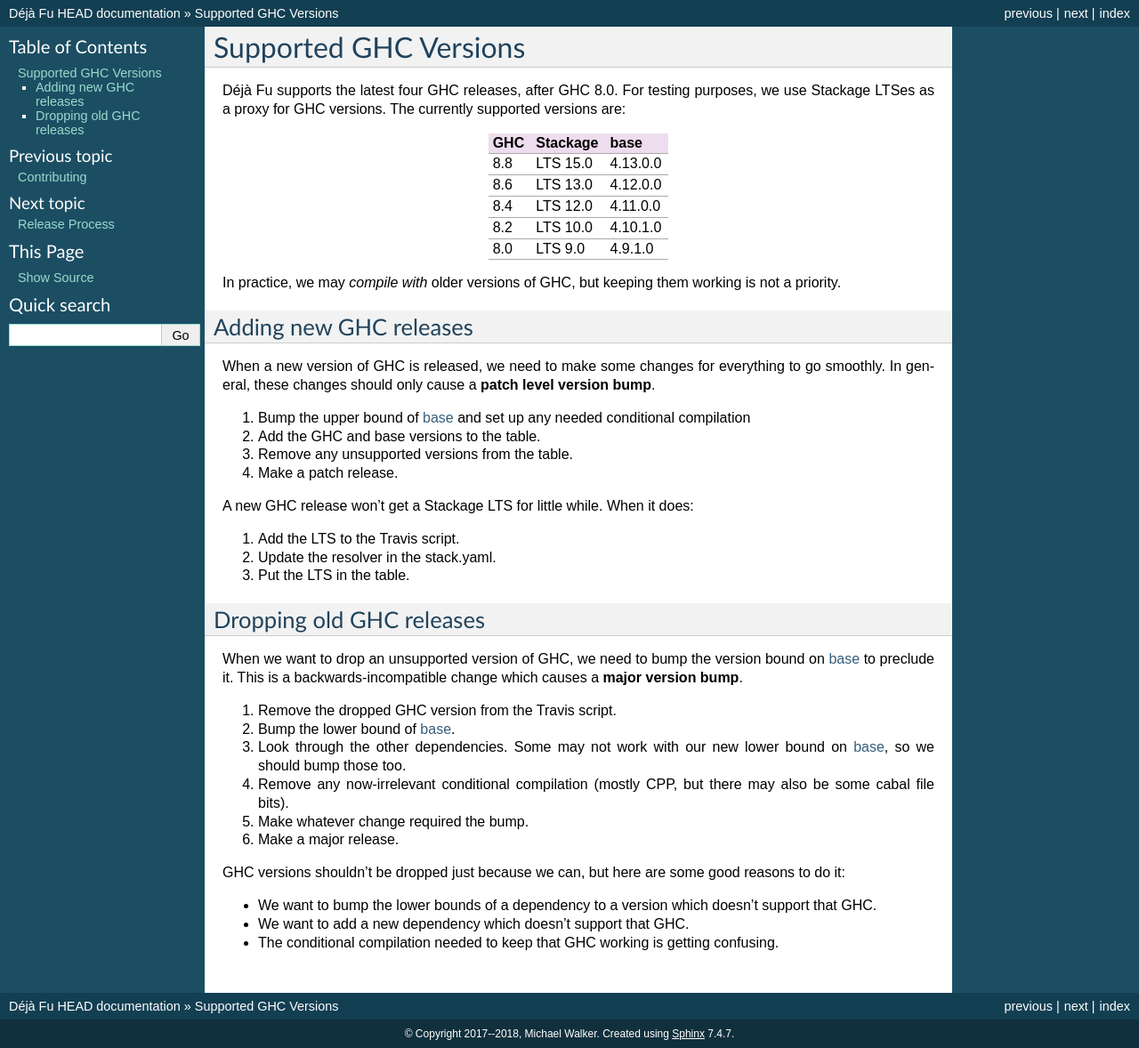
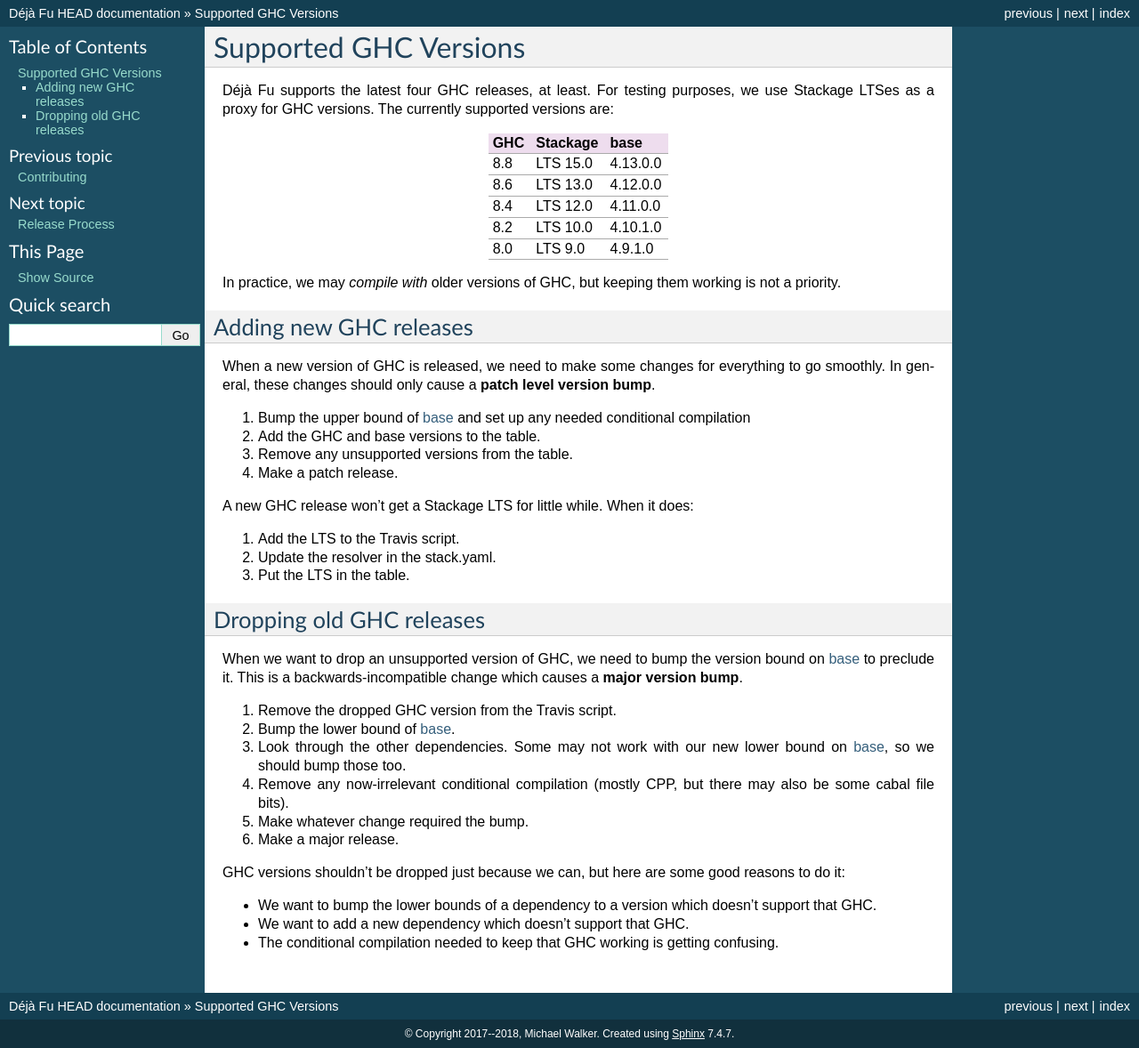
Before and after one commit to barrucadu/dejafu, a Sphinx documentation site: the page built from doc/ghc.rst, in a window 1280 px wide. Shown: the whole page at 89% size. Built offline with Sphinx 7.4.7, drawn with Linux system fonts in a browser that asks for light colours.

Commit message:
Reword supported versions paragraph
The window of support is now entirely after GHC 8.

```diff
--- a/doc/ghc.rst
+++ b/doc/ghc.rst
@@ -1,9 +1,9 @@
 Supported GHC Versions
 ======================
 
-Déjà Fu supports the latest four GHC releases, after GHC 8.0.  For
-testing purposes, we use Stackage LTSes as a proxy for GHC versions.
-The currently supported versions are:
+Déjà Fu supports the latest four GHC releases, at least.  For testing
+purposes, we use Stackage LTSes as a proxy for GHC versions.  The
+currently supported versions are:
 
 .. csv-table::
    :header: "GHC", "Stackage", "base"
```
